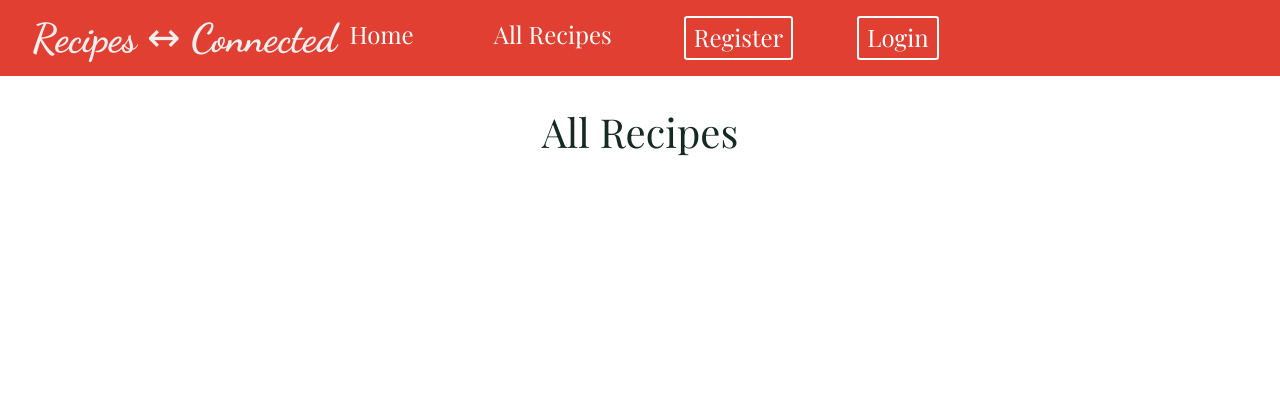
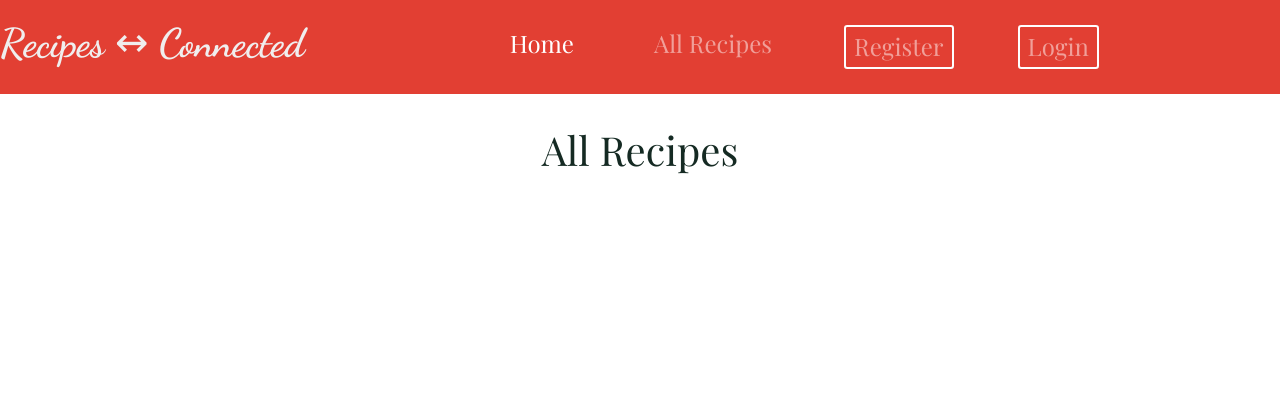
Before and after one commit to MatthewYong/recipes-connected, a Flask app: page /all_recipes in a window 1280 px wide. Shown: the top 420 px of the page. Run offline with Flask 2, Linux system fonts and the light colour scheme; data that the repository does not hold is empty; some libraries are stand-ins or nearby versions.

Commit message:
Remove absolute from logo to fix toggler navbar

```diff
--- a/static/css/style.css
+++ b/static/css/style.css
@@ -48,16 +48,17 @@ nav a{
     color: #152a23;
 }
 
-.nav-hover{
+.nav-title{
     margin: 0 2rem 0 2rem;
     color: #fff;
 }
 
-.nav-hover:hover{
+.nav-title:hover{
     color: #fff;
     border-bottom: 0.2rem solid #fff;
     padding-bottom: 0.1rem;
 }
+
 
 .logreg-nav{
     color: #fff;
@@ -88,10 +89,6 @@ nav a{
 #logo{
     font-size: 2.5rem;
     color: rgb(240, 238, 238);
-    margin: 0 2rem 0 2rem;
-    padding-top: 0.5rem;
-    position: absolute;
-    top: 0;
 }
 
 #logo:hover{
@@ -164,5 +161,4 @@ nav a{
 #copyright{
     font-size: 0.75rem;
 }
-
 }
--- a/templates/base.html
+++ b/templates/base.html
@@ -17,7 +17,7 @@
 </head>
 
 <body>
-    <nav class="navbar navbar-expand-lg" id="navbar-custom">
+    <nav class="navbar navbar-expand-lg navbar-dark" id="navbar-custom">
         <a class="navbar-brand special-font" id="logo" href="{{url_for('home')}}">Recipes &harr; Connected</a>
         <button class="navbar-toggler" type="button" data-toggle="collapse" data-target="#navbarNav" aria-controls="navbarNav" aria-expanded="false" aria-label="Toggle navigation">
             <span class="navbar-toggler-icon"></span>
@@ -25,19 +25,19 @@
         <div class="collapse navbar-collapse" id="navbarNav">
             <ul class="navbar-nav mx-auto md-font">
                 <li class="nav-item active">
-                    <a class="nav-link nav-hover" href="{{ url_for('home') }}">Home <span class="sr-only">(current)</span></a>
+                    <a class="nav-link nav-title" href="{{ url_for('home') }}">Home <span class="sr-only">(current)</span></a>
                 </li>
                 <li class="nav-item">
-                    <a class="nav-link nav-hover"
+                    <a class="nav-link nav-title"
                     href="{{ url_for('all_recipes') }}">All Recipes</a>
                 </li>
                 {% if 'user' in session %}
                 <li class="nav-item">
-                    <a class="nav-link nav-hover"
+                    <a class="nav-link nav-title"
                     href="{{ url_for('add_recipe') }}">Add Recipe</a>
                 </li>
                <li class="nav-item">
-                    <a class="nav-link nav-hover"
+                    <a class="nav-link nav-title"
                     href="{{ url_for('user_recipes', user=session['user']) }}">My Recipes</a>
                 </li>
                 <li class="nav-item">
```
